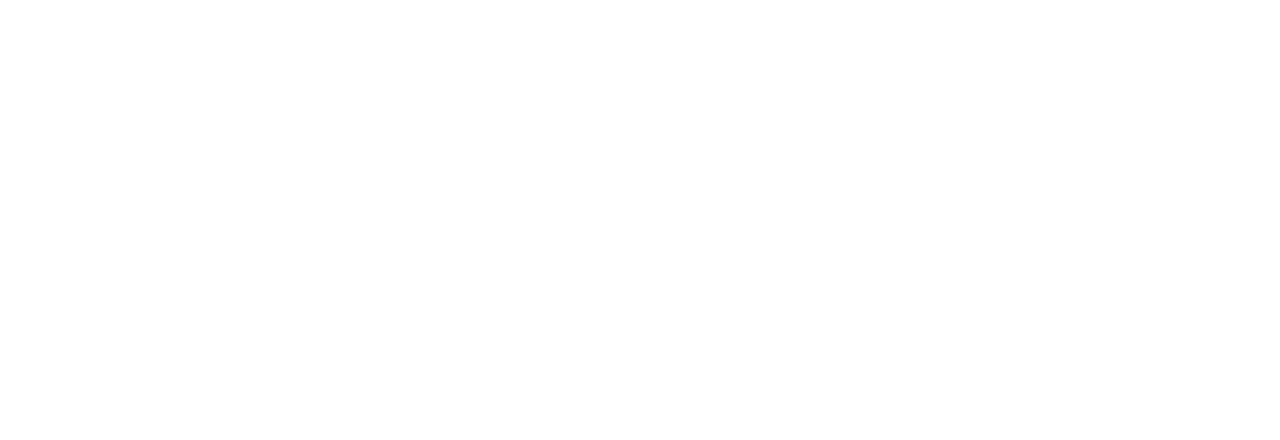
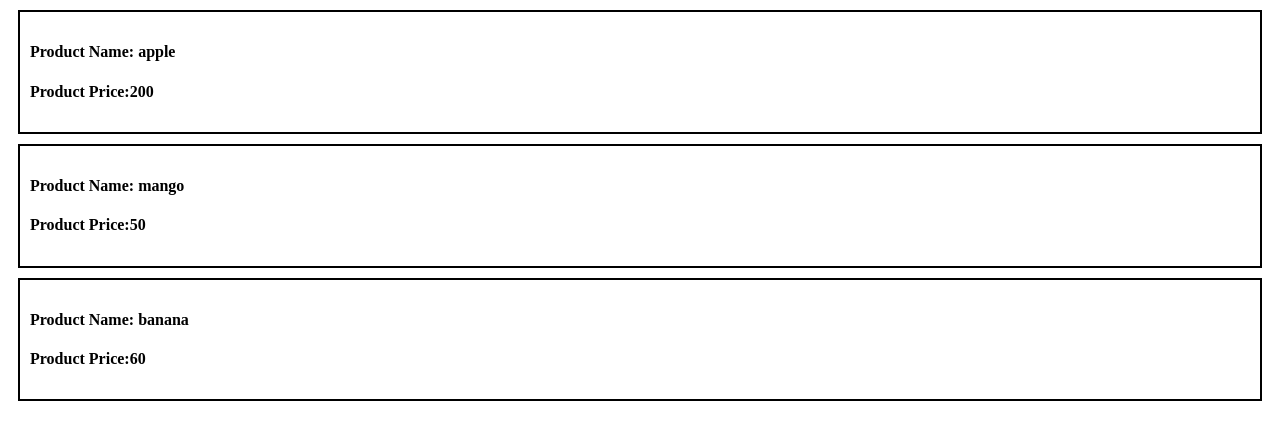
Before and after one commit to venkatravilla333/APP6AM, a React (Vite) app in the folder myapp/: page / in a window 1280 px wide. Shown: the top 440 px of the page. Built offline with nearby package versions, Linux system fonts and the light colour scheme.

Commit message:
map method

```diff
--- a/myapp/src/App.jsx
+++ b/myapp/src/App.jsx
@@ -1,12 +1,11 @@
 import React, { useState } from 'react'
-import Parent from './Conditional-rendering/Parent'
-// import A from './State/Global-State/Redux-Concept/React-Components/A'
+import MapLoop from './Map-Method/MapLoop'
 
 function App() {
 
   return (
     <div>
-     <Parent/>
+      <MapLoop/>
     </div>
   )
 }
--- /dev/null
+++ b/myapp/src/Map-Method/MapLoop.jsx
@@ -0,0 +1,37 @@
+import React from 'react';
+
+function MapLoop() {
+  var products = [
+    { name: 'apple', price: 200 },
+    { name: 'mango', price: 50 },
+    { name: 'banana', price: 60 },
+  ];
+
+  return (
+    <div>
+      {/* <h4>Product Name: {products[0].name}</h4>
+      <h4>Product Price: {products[0].price}</h4>
+      <h4>Product Name: {products[1].name}</h4>
+      <h4>Product Price: {products[1].price}</h4>
+      <h4>Product Name: {products[2].name}</h4>
+      <h4>Product Price: {products[2].price}</h4> */}
+
+      {products.map((product) => {
+        return (
+          <div
+            style={{
+              border: '2px solid',
+              padding: '10px',
+              margin: '10px',
+            }}
+          >
+            <h4>Product Name: {product.name} </h4>
+            <h4>Product Price:{product.price} </h4>
+          </div>
+        );
+      })}
+    </div>
+  );
+}
+
+export default MapLoop;
```
